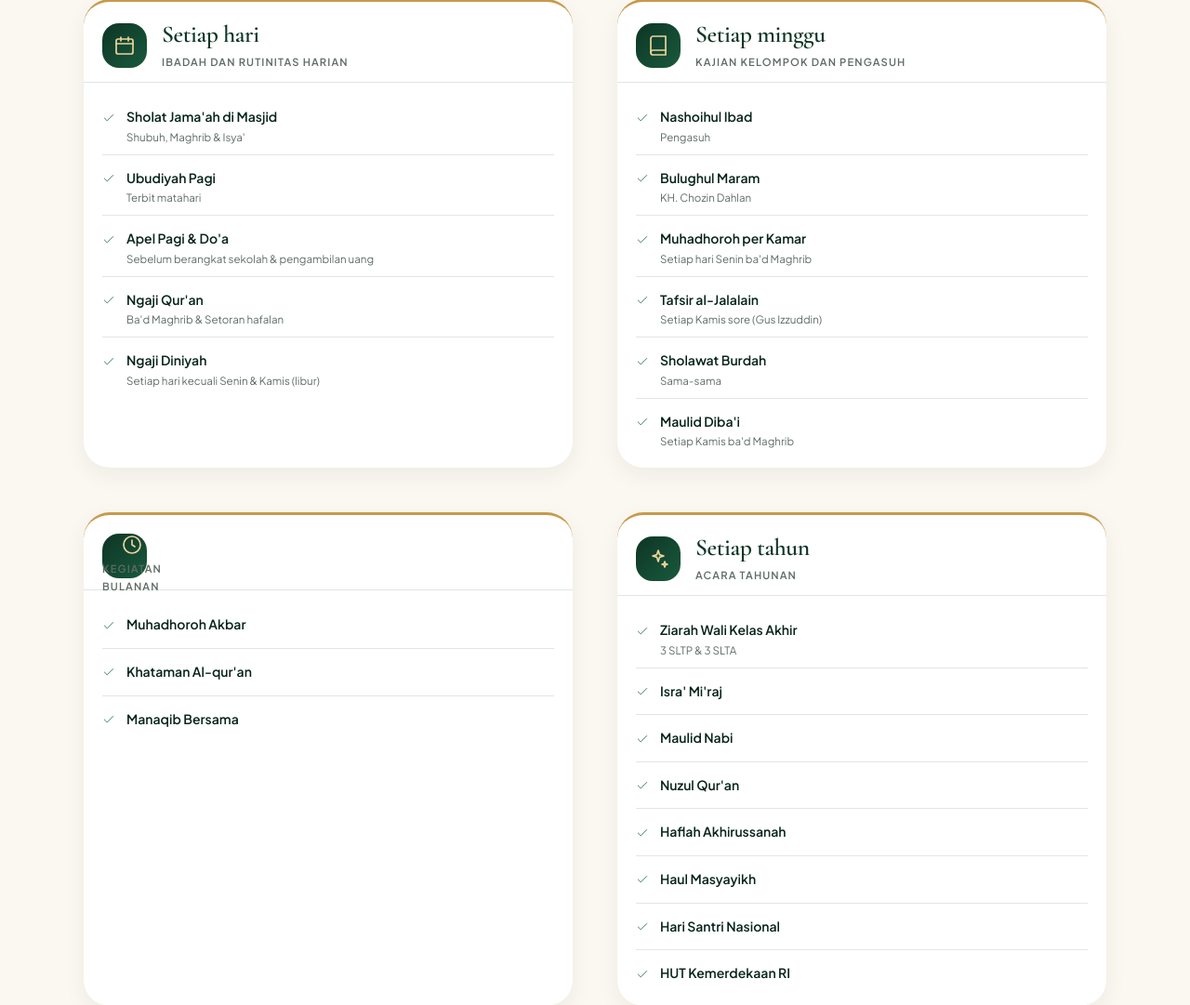
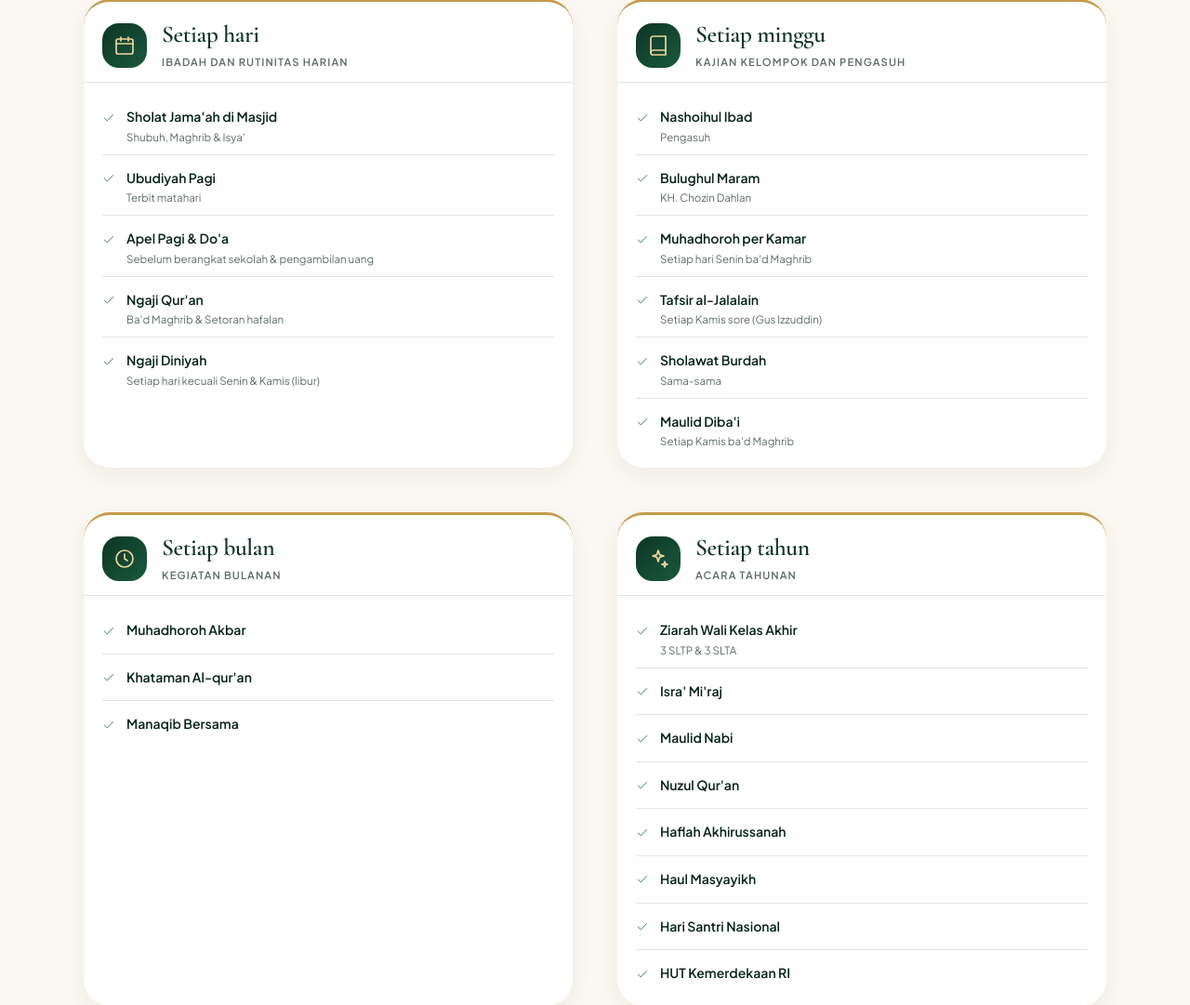
Before and after one commit to Iantzzz/Roudlotul-Qur-an, a Laravel app: page /kegiatan in a window 1280 px wide. Shown: the part 814-1895 px from the top of the page at 93% size. Run offline with Laravel 12, Linux system fonts and the light colour scheme; data that the repository does not hold is empty; some libraries are stand-ins or nearby versions.

Commit message:
fix(kegiatan): perbaiki heading 'Setiap bulan' yang hilang

```diff
--- a/resources/views/kegiatan.blade.php
+++ b/resources/views/kegiatan.blade.php
@@ -154,7 +154,10 @@
                 <section class="program-frequency" id="bulanan">
                     <div class="frequency-header">
                         <div class="frequency-icon">
-                            <x-site-icon name="clock" :size="24" /></h2>
+                            <x-site-icon name="clock" :size="24" />
+                        </div>
+                        <div>
+                            <h2 class="frequency-title">Setiap bulan</h2>
                             <p class="frequency-desc">Kegiatan bulanan</p>
                         </div>
                     </div>
```
